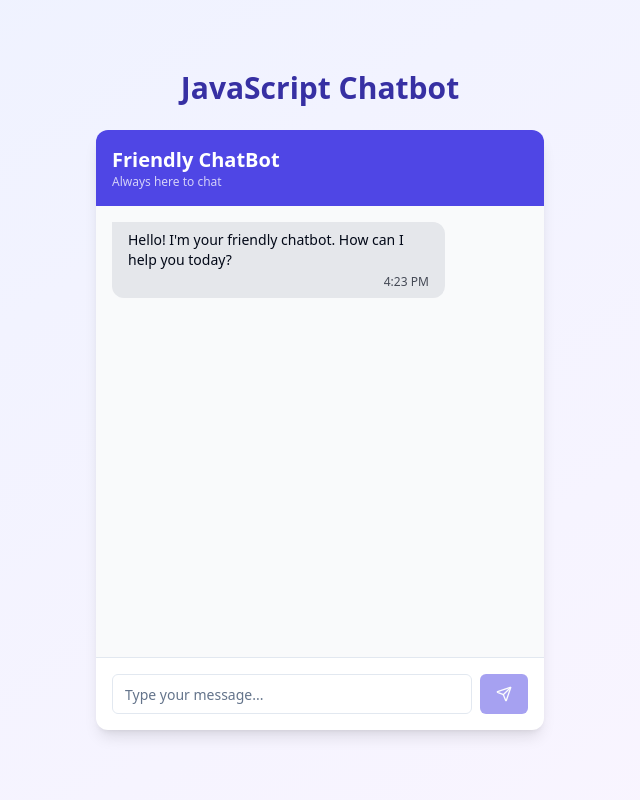
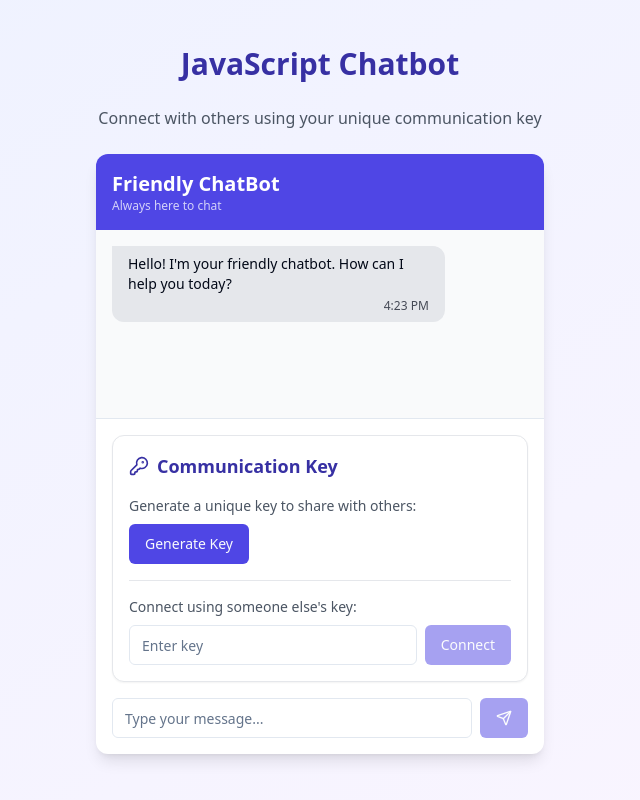
Before and after one commit to Adi7141/talking-javascript-buddy, a React (Vite) app: page / in a window 1280 px wide. Shown: the whole page, without its empty margins (320-960 px from the left). Built offline with nearby package versions, Linux system fonts and the light colour scheme.

Commit message:
Add chatbot functionality
Implement the chatbot logic and UI components.

```diff
--- a/src/components/ChatBot.tsx
+++ b/src/components/ChatBot.tsx
@@ -4,6 +4,7 @@ import { Button } from "@/components/ui/button";
 import { Input } from "@/components/ui/input";
 import { Send } from "lucide-react";
 import ChatMessage from "./ChatMessage";
+import CommunicationKey from "./CommunicationKey";
 import { getResponseForMessage } from "@/utils/chatBotUtils";
 import { cn } from "@/lib/utils";
 
@@ -25,6 +26,7 @@ const ChatBot = () => {
   ]);
   const [input, setInput] = useState("");
   const [isTyping, setIsTyping] = useState(false);
+  const [connectionKey, setConnectionKey] = useState<string | null>(null);
   const messagesEndRef = useRef<HTMLDivElement>(null);
 
   // Auto-scroll to bottom when messages update
@@ -76,11 +78,30 @@ const ChatBot = () => {
     }
   };
 
+  const handleConnect = (key: string) => {
+    setConnectionKey(key);
+
+    // Add connection message
+    const connectionMessage: Message = {
+      id: `system-${Date.now()}`,
+      text: `Connected with key: ${key}. You can now chat with the connected user.`,
+      isBot: true,
+      timestamp: new Date(),
+    };
+
+    setMessages((prev) => [...prev, connectionMessage]);
+  };
+
   return (
     <div className="flex flex-col h-[600px] max-w-md mx-auto bg-white rounded-xl shadow-lg overflow-hidden">
       <div className="bg-indigo-600 p-4 text-white">
         <h2 className="text-xl font-bold">Friendly ChatBot</h2>
-        <p className="text-xs opacity-75">Always here to chat</p>
+        <p className="text-xs opacity-75">
+          {connectionKey
+            ? `Connected with key: ${connectionKey}`
+            : "Always here to chat"
+          }
+        </p>
       </div>
 
       <div className="flex-1 p-4 overflow-y-auto bg-gray-50">
@@ -104,7 +125,9 @@ const ChatBot = () => {
       </div>
 
       <div className="p-4 border-t">
-        <div className="flex gap-2">
+        <CommunicationKey onConnect={handleConnect} />
+
+        <div className="flex gap-2 mt-4">
           <Input
             type="text"
             placeholder="Type your message..."
--- /dev/null
+++ b/src/components/CommunicationKey.tsx
@@ -0,0 +1,104 @@
+
+import React, { useState } from "react";
+import { Button } from "@/components/ui/button";
+import { Input } from "@/components/ui/input";
+import { generateCommunicationKey, isValidCommunicationKey } from "@/utils/chatBotUtils";
+import { cn } from "@/lib/utils";
+import { KeyRound, Copy, CheckCircle } from "lucide-react";
+
+interface CommunicationKeyProps {
+  onConnect: (key: string) => void;
+}
+
+const CommunicationKey: React.FC<CommunicationKeyProps> = ({ onConnect }) => {
+  const [generatedKey, setGeneratedKey] = useState("");
+  const [inputKey, setInputKey] = useState("");
+  const [keyError, setKeyError] = useState("");
+  const [copied, setCopied] = useState(false);
+
+  const handleGenerateKey = () => {
+    const newKey = generateCommunicationKey();
+    setGeneratedKey(newKey);
+    setCopied(false);
+  };
+
+  const handleCopyKey = () => {
+    navigator.clipboard.writeText(generatedKey);
+    setCopied(true);
+    setTimeout(() => setCopied(false), 2000);
+  };
+
+  const handleConnectWithKey = () => {
+    if (isValidCommunicationKey(inputKey)) {
+      onConnect(inputKey);
+      setKeyError("");
+    } else {
+      setKeyError("Please enter a valid 8-character key");
+    }
+  };
+
+  return (
+    <div className="bg-white p-4 rounded-xl border border-gray-200 shadow-sm">
+      <h3 className="text-lg font-semibold mb-4 text-indigo-800 flex items-center">
+        <KeyRound className="mr-2 h-5 w-5" />
+        Communication Key
+      </h3>
+
+      <div className="space-y-4">
+        <div>
+          <p className="text-sm text-gray-600 mb-2">Generate a unique key to share with others:</p>
+          <div className="flex gap-2">
+            <Button
+              onClick={handleGenerateKey}
+              className="bg-indigo-600 hover:bg-indigo-700"
+            >
+              Generate Key
+            </Button>
+
+            {generatedKey && (
+              <div className="flex-1 flex items-center">
+                <div className="bg-gray-100 px-3 py-2 rounded-l-md border border-r-0 border-gray-300 font-mono text-base flex-1">
+                  {generatedKey}
+                </div>
+                <Button
+                  onClick={handleCopyKey}
+                  variant="outline"
+                  className="rounded-l-none border border-gray-300"
+                >
+                  {copied ? <CheckCircle className="h-4 w-4 text-green-500" /> : <Copy className="h-4 w-4" />}
+                </Button>
+              </div>
+            )}
+          </div>
+        </div>
+
+        <div className="border-t border-gray-200 pt-4">
+          <p className="text-sm text-gray-600 mb-2">Connect using someone else's key:</p>
+          <div className="flex gap-2">
+            <Input
+              type="text"
+              value={inputKey}
+              onChange={(e) => {
+                setInputKey(e.target.value.toUpperCase());
+                setKeyError("");
+              }}
+              placeholder="Enter key"
+              className={cn(keyError && "border-red-400")}
+              maxLength={8}
+            />
+            <Button
+              onClick={handleConnectWithKey}
+              className="bg-indigo-600 hover:bg-indigo-700"
+              disabled={inputKey.length !== 8}
+            >
+              Connect
+            </Button>
+          </div>
+          {keyError && <p className="text-sm text-red-500 mt-1">{keyError}</p>}
+        </div>
+      </div>
+    </div>
+  );
+};
+
+export default CommunicationKey;
--- a/src/pages/Index.tsx
+++ b/src/pages/Index.tsx
@@ -6,6 +6,7 @@ const Index = () => {
     <div className="min-h-screen flex items-center justify-center bg-gradient-to-br from-indigo-50 to-purple-50 p-4">
       <div className="w-full max-w-md">
         <h1 className="text-3xl font-bold text-center mb-6 text-indigo-800">JavaScript Chatbot</h1>
+        <p className="text-center text-gray-600 mb-6">Connect with others using your unique communication key</p>
         <ChatBot />
       </div>
     </div>
--- a/src/utils/chatBotUtils.ts
+++ b/src/utils/chatBotUtils.ts
@@ -86,6 +86,24 @@ const getRandomItem = <T>(array: T[]): T => {
   return array[Math.floor(Math.random() * array.length)];
 };
 
+// Generate a unique communication key
+export const generateCommunicationKey = (): string => {
+  const characters = 'ABCDEFGHIJKLMNOPQRSTUVWXYZ0123456789';
+  const keyLength = 8;
+  let result = '';
+
+  for (let i = 0; i < keyLength; i++) {
+    result += characters.charAt(Math.floor(Math.random() * characters.length));
+  }
+
+  return result;
+};
+
+// Validate communication key format
+export const isValidCommunicationKey = (key: string): boolean => {
+  return /^[A-Z0-9]{8}$/.test(key);
+};
+
 // Main function to process input and return a response
 export const getResponseForMessage = (message: string): string => {
   const lowerMessage = message.toLowerCase();
```
